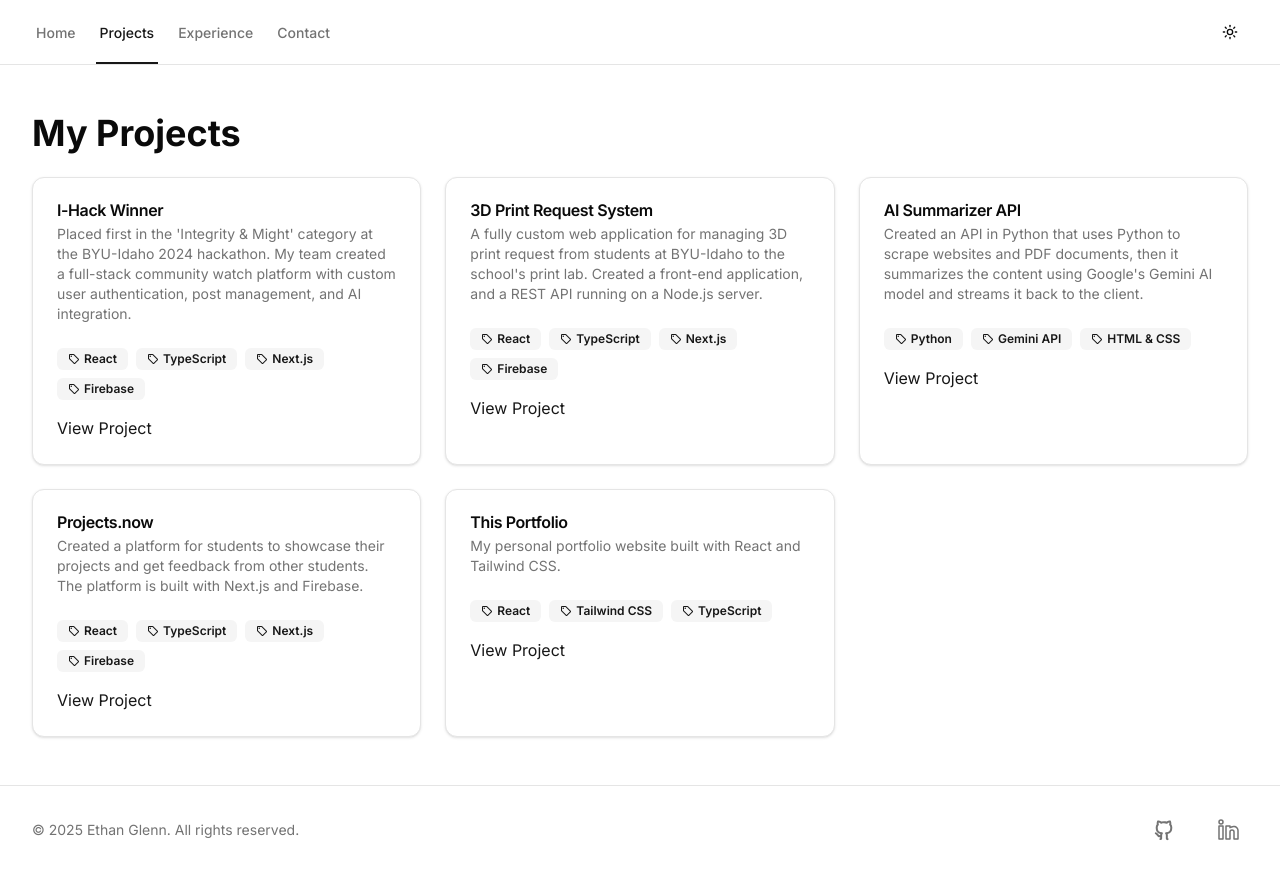
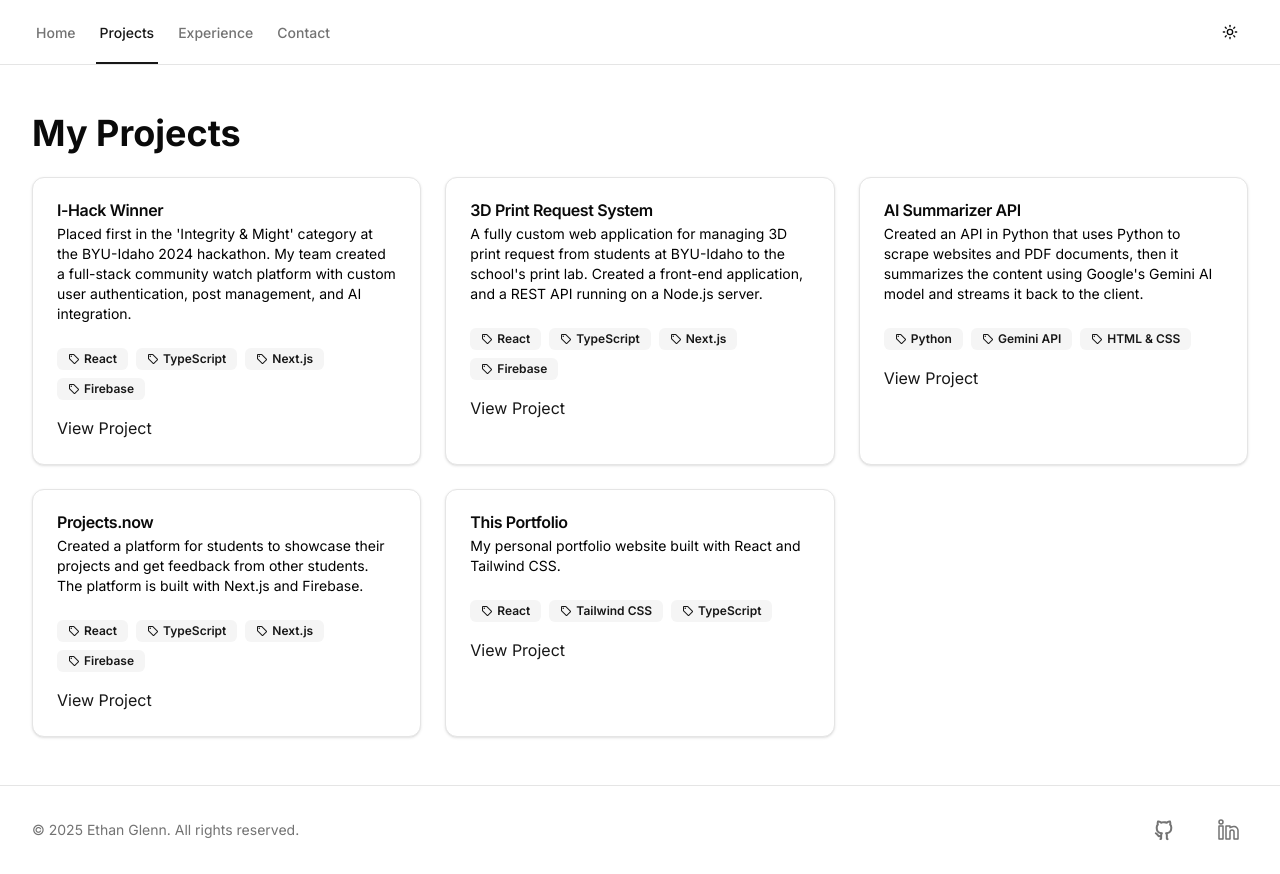
Before and after one commit to eglenn-dev/personal-site, a Next.js app: page /projects in a window 1280 px wide. Built offline with nearby package versions, Linux system fonts and the light colour scheme.

Commit message:
Update project description styling for better readability

```diff
--- a/app/projects/page.tsx
+++ b/app/projects/page.tsx
@@ -25,7 +25,7 @@ export default function ProjectsPage() {
                     <Card key={project.id}>
                         <CardHeader>
                             <CardTitle>{project.name}</CardTitle>
-                            <CardDescription>
+                            <CardDescription className="text-black dark:text-gray-400">
                                 {project.description}
                             </CardDescription>
                         </CardHeader>
```
